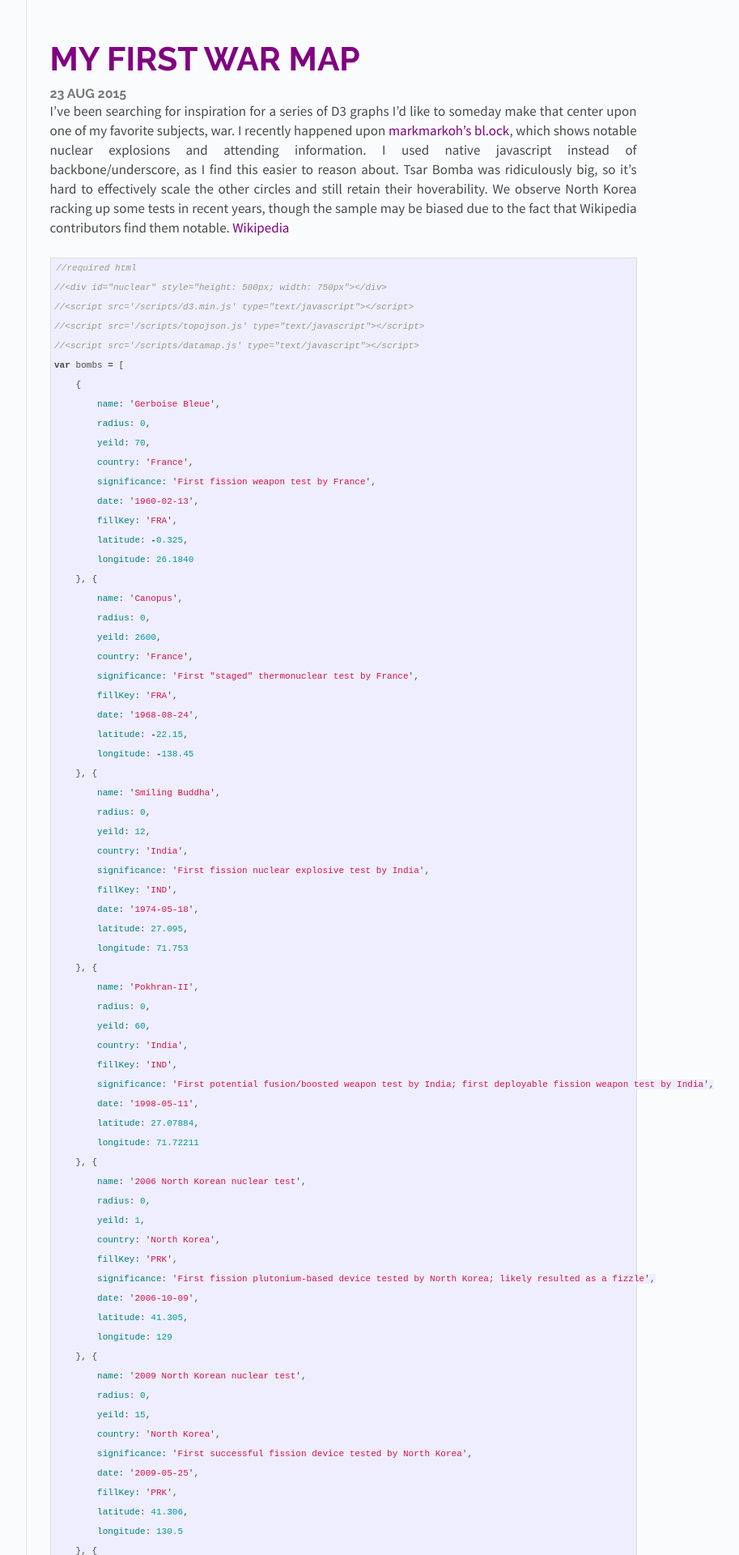
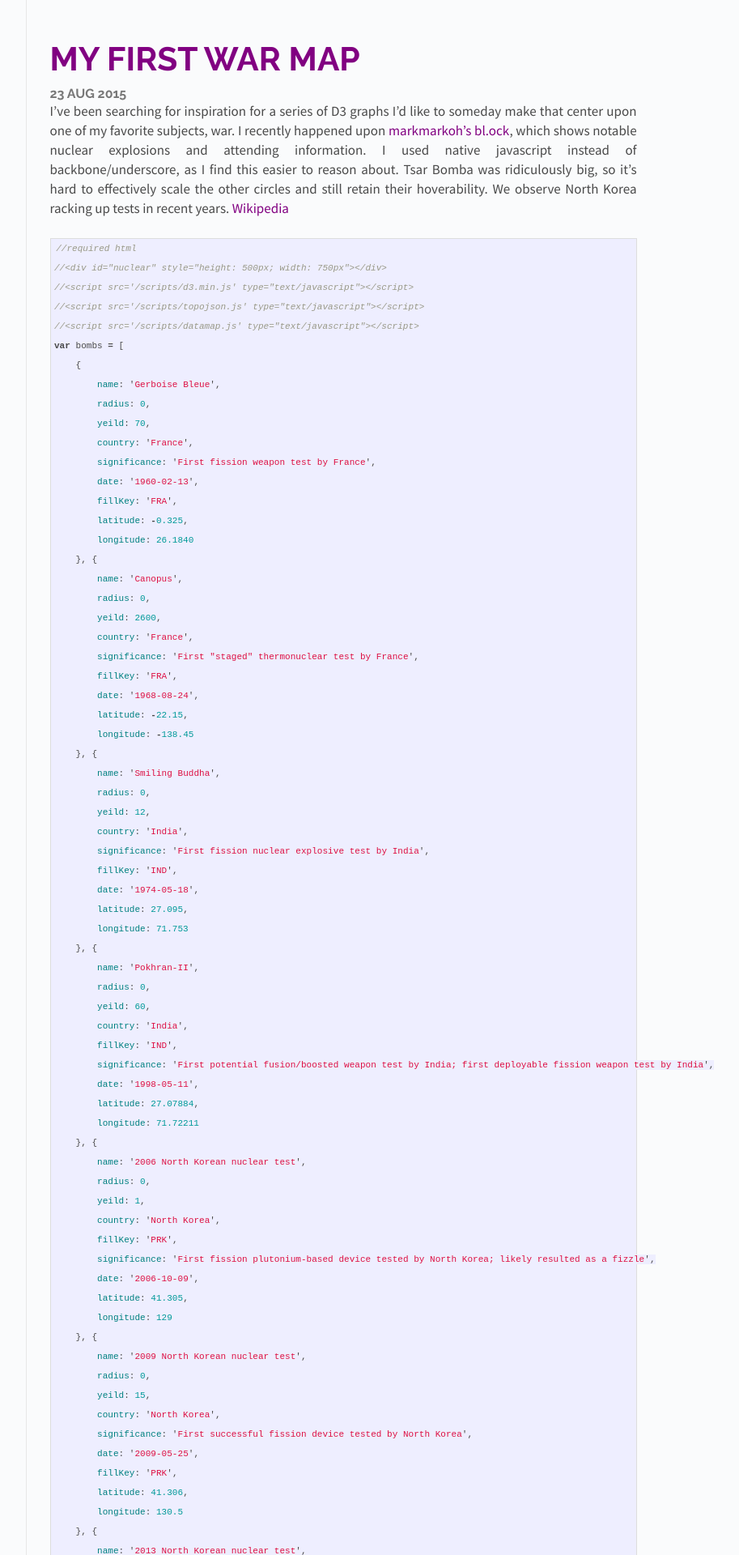
Before and after one commit to jgujgu/warviz, a Jekyll site: the page built from _posts/2015-08-23-my-first-war-map.md, in a window 1280 px wide. Shown: the part 488-2408 px from the top of the page at 81% size, without its empty margins (326-1239 px from the left). Built offline with Jekyll 4.4.1, drawn with Linux system fonts in a browser that asks for light colours.

Commit message:
improve grammar

```diff
--- a/_posts/2015-08-23-my-first-war-map.md
+++ b/_posts/2015-08-23-my-first-war-map.md
@@ -12,7 +12,7 @@ custom_js:
 - datamap
 - nuclear
 ---
-I've been searching for inspiration for a series of D3 graphs I'd like to someday make that center upon one of my favorite subjects, war. I recently happened upon [markmarkoh's bl.ock](http://bl.ocks.org/markmarkoh/4255924), which shows notable nuclear explosions and attending information. I used native javascript instead of backbone/underscore, as I find this easier to reason about. Tsar Bomba was ridiculously big, so it's hard to effectively scale the other circles and still retain their hoverability. We observe North Korea racking up some tests in recent years, though the sample may be biased due to the fact that Wikipedia contributors find them  notable. [Wikipedia](https://en.wikipedia.org/wiki/Nuclear_weapons_testing#Milestone_nuclear_explosions)
+I've been searching for inspiration for a series of D3 graphs I'd like to someday make that center upon one of my favorite subjects, war. I recently happened upon [markmarkoh's bl.ock](http://bl.ocks.org/markmarkoh/4255924), which shows notable nuclear explosions and attending information. I used native javascript instead of backbone/underscore, as I find this easier to reason about. Tsar Bomba was ridiculously big, so it's hard to effectively scale the other circles and still retain their hoverability. We observe North Korea racking up tests in recent years. [Wikipedia](https://en.wikipedia.org/wiki/Nuclear_weapons_testing#Milestone_nuclear_explosions)
 
 {% highlight js %}
 //required html
```
Also changed, not shown: 1 other file.
